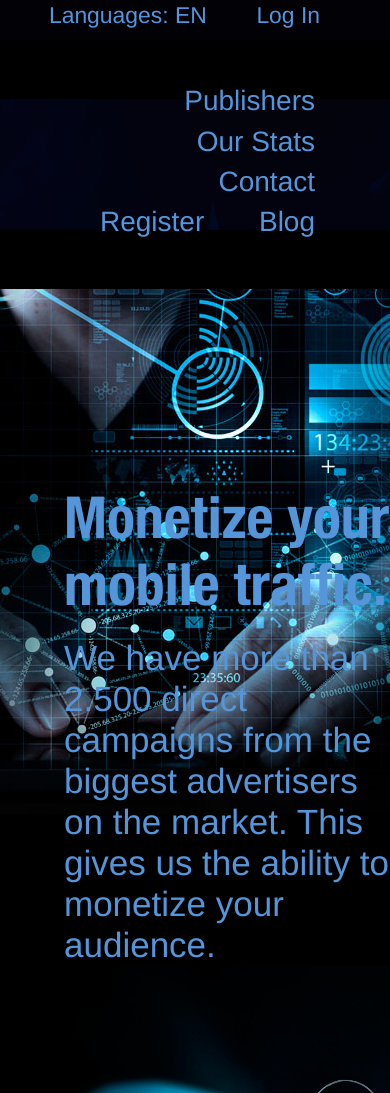
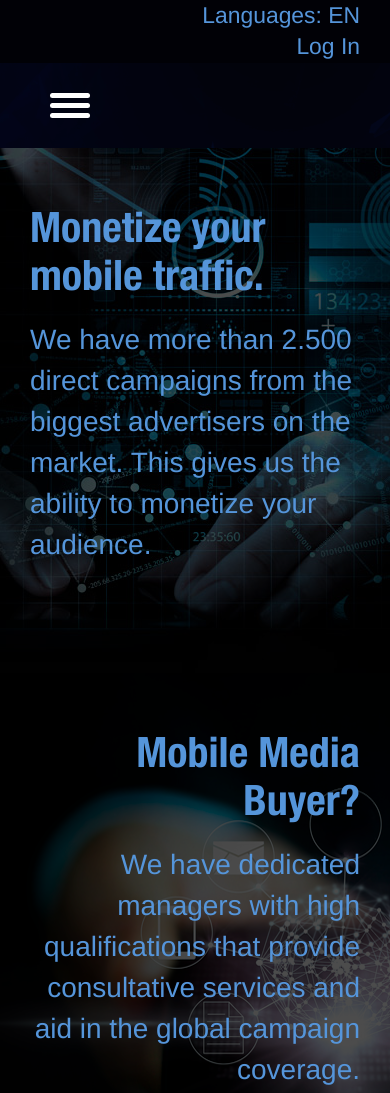
Before and after one commit to hzsenko/megastar, a website: page app/index.html in a window 390 px wide. Shown: the top 1093 px of the page. Drawn offline with Linux system fonts and the light colour scheme.

Commit message:
js part & adaptive-media

```diff
--- a/app/index.html
+++ b/app/index.html
@@ -3,12 +3,14 @@
 <head>
     <meta charset="UTF-8">
     <title>Megastar test page</title>
+    <meta http-equiv="X-UA-Compatible" content="IE=edge">
+    <meta name="viewport" content="width=device-width, initial-scale=1">
     <link rel="stylesheet" href="libs/normalize-css/normalize.css">
     <link rel="stylesheet" href="css/style.min.css">
 </head>
 <body>
 <div class="wrapper">
-    <header class="header">
+    <header class="header" id="header">
         <div class="header-action">
             <div class="content-wrap">
                 <a href="#" class="header-action__lang">Languages: EN</a>
@@ -17,6 +19,13 @@
         </div>
         <div class="header-menu__wrap">
             <div class="content-wrap">
+                <div class="menu-hamburger__wrap">
+                    <div class="menu-hamburger" id="header-hamburger">
+                        <span class="icon-hamburger"></span>
+                        <span class="icon-hamburger"></span>
+                        <span class="icon-hamburger"></span>
+                    </div>
+                </div>
                 <ul class="header-menu">
                     <li class="header-menu__item"><a href="#">Publishers</a></li>
                     <li class="header-menu__item"><a href="#">Our Stats</a></li>
@@ -27,7 +36,7 @@
             </div>
         </div>
     </header>
-    <section class="page-feature">
+    <section class="page-feature" id="content">
         <div class="page-feature__item page-feature__item-slide-1">
             <div class="feature-info">
                 <div class="feature-title">Monetize your mobile traffic.</div>
@@ -38,6 +47,7 @@
                     ability to monetize your audience.
                 </div>
             </div>
+            <div class="feature-layout"></div>
         </div>
         <div class="page-feature__item page-feature__item-slide-2">
             <div class="feature-info">
@@ -49,6 +59,7 @@
                     campaign coverage.
                 </div>
             </div>
+            <div class="feature-layout"></div>
         </div>
         <div class="page-feature__item page-feature__item-slide-3">
             <div class="feature-info">
@@ -63,11 +74,19 @@
                     bulk API connections.
                 </div>
             </div>
+            <div class="feature-layout"></div>
         </div>
     </section>
     <footer class="footer">
         <div class="footer-menu__wrap">
             <div class="content-wrap">
+                <div class="menu-hamburger__wrap">
+                    <div class="menu-hamburger" id="footer-hamburger">
+                        <span class="icon-hamburger"></span>
+                        <span class="icon-hamburger"></span>
+                        <span class="icon-hamburger"></span>
+                    </div>
+                </div>
                 <ul class="footer-menu">
                     <li><a href="#">Publishers</a></li>
                     <li><a href="#">Our Stats</a></li>
@@ -90,5 +109,6 @@
         </div>
     </footer>
 </div>
+<script src="js/common.js"></script>
 </body>
 </html>
--- a/app/js/common.js
+++ b/app/js/common.js
@@ -0,0 +1,41 @@
+;
+(function () {
+    "use strict";
+
+    var headerResize = function (header, target) {
+        target.style.paddingTop = header.offsetHeight + 'px';
+    };
+
+    document.addEventListener("DOMContentLoaded", function () {
+        var header = document.getElementById('header'),
+            target = document.getElementById('content'),
+            headerMenu = document.getElementById('header-hamburger'),
+            footerMenu = document.getElementById('footer-hamburger');
+
+        headerResize(header, target);
+
+        window.onresize = function () {
+            headerResize(header, target);
+        };
+
+        [headerMenu,footerMenu].forEach(function(item){
+           item.addEventListener('click', function(){
+               var targetMenu = this.parentNode.nextElementSibling;
+
+               if (targetMenu.classList.contains('show')) {
+                   targetMenu.classList.remove('show');
+                   targetMenu.classList.add('hide');
+               }
+               else {
+                   targetMenu.classList.add('show');
+                   targetMenu.classList.remove('hide');
+               }
+               if(item.id == 'header-hamburger') {
+                   headerResize(header, target);
+               }
+               //if(this.parentNode.nextElementSibling.classList)
+               //this.parentNode.nextElementSibling
+           });
+        });
+    });
+})();
--- a/app/less/style.less
+++ b/app/less/style.less
@@ -50,6 +50,16 @@ body {
   font-weight: 200;
 }
 
+.footer-menu.show, .header-menu.show {
+  display: block;
+  //opacity: 1;
+}
+
+.footer-menu.hide, .header-menu.hide {
+  display: none;
+  //opacity: 0;
+}
+
 .wrapper {
   max-width: 1230px;
   margin: 0 auto;
@@ -57,6 +67,12 @@ body {
 
 .content-wrap {
   padding: 0 30px;
+}
+
+.header {
+  position: fixed;
+  margin: 0 auto;
+  width: 1230px;
 }
 
 .header-action {
@@ -72,7 +88,7 @@ body {
 }
 
 .header-menu__wrap {
-  background: url(../images/top-menu-bg.png) no-repeat right #000;
+  background: url(../images/top-menu-bg.png) right #000;
   padding: 38px 0 50px;
 
   .header-menu {
@@ -86,6 +102,22 @@ body {
         font-size: 28px;
       }
     }
+  }
+}
+
+.menu-hamburger {
+  width: 80px;
+  height: 65px;
+  padding: 20px;
+  display: none;
+
+  .icon-hamburger {
+    width: 100%;
+    height: 5px;
+    background: #fff;
+    margin-bottom: 5px;
+    display: block;
+    border-radius: 3px;
   }
 }
 
@@ -108,6 +140,8 @@ body {
 
   &__item {
     min-height: 525px;
+    position: relative;
+    z-index: -1;
 
     .feature-info {
       padding-left: 64px;
@@ -158,6 +192,14 @@ body {
     .feature-desc {
       font-weight: 300;
       line-height: 41px;
+    }
+
+    .feature-layout {
+      position: absolute;
+      top: 0;
+      left: 0;
+      width: 100%;
+      height: 100%;
     }
   }
 }
@@ -212,3 +254,144 @@ body {
     }
   }
 }
+
+@media ( max-width: 1230px ) {
+
+  .header {
+    width: 100%;
+  }
+}
+
+@media ( max-width: 1120px ) {
+
+  .feature-info {
+    z-index: 2;
+    position: relative;
+  }
+
+  .feature-layout {
+    background: rgba(0, 0, 0, 0.7);
+  }
+}
+
+@media ( max-width: 991px ) {
+
+  .page-feature {
+
+    &__item {
+
+      &-slide-1, &-slide-3 {
+
+        .feature-info {
+          max-width: 600px;
+          padding-top: 110px;
+        }
+      }
+
+      &-slide-2 {
+
+        .feature-info {
+          max-width: 600px;
+        }
+      }
+    }
+
+    .feature-title {
+      font-size: 42px;
+    }
+
+    .feature-desc {
+      font-size: 28px;
+    }
+  }
+
+  .header-menu__wrap .header-menu .header-menu__item a {
+    font-size: 24px;
+  }
+}
+
+@media ( max-width: 767px ) {
+
+  .menu-hamburger {
+    display: block;
+  }
+
+  .header-menu, .footer-menu {
+    display: none;
+    //opacity: 0;
+  }
+
+  .header-menu__wrap .header-menu {
+    padding-left: 20px;
+    text-align: left;
+
+    .header-menu__item {
+      padding-right: 0;
+      display: block;
+    }
+  }
+
+  .header-menu__wrap {
+    padding: 10px 0;
+  }
+
+  .footer .footer-menu {
+    padding: 10px 20px 10px 20px;
+
+    li {
+      padding: 0;
+      display: block;
+    }
+  }
+
+  .footer .footer-social a {
+    margin-left: 20px;
+  }
+
+}
+
+@media ( max-width: 600px ) {
+
+  .page-feature__item {
+
+    .feature-info {
+      padding-left: 30px;
+      padding-right: 30px;
+    }
+  }
+}
+
+@media ( max-width: 400px ) {
+
+  .header-action a {
+    padding: 0;
+    display: block;
+  }
+
+  .footer .footer-social {
+    text-align: center;
+
+    a {
+      margin: 0;
+    }
+  }
+
+  .page-feature__item {
+
+    &-slide-1, &-slide-3, &-slide-2 {
+
+      .feature-info {
+        padding-top: 55px;
+      }
+    }
+  }
+
+  .footer .copyright {
+    padding: 20px 0;
+    text-align: center;
+
+    .copyright-item {
+      padding: 0;
+    }
+  }
+}
```
Also changed, not shown: app/css/style.min.css.
